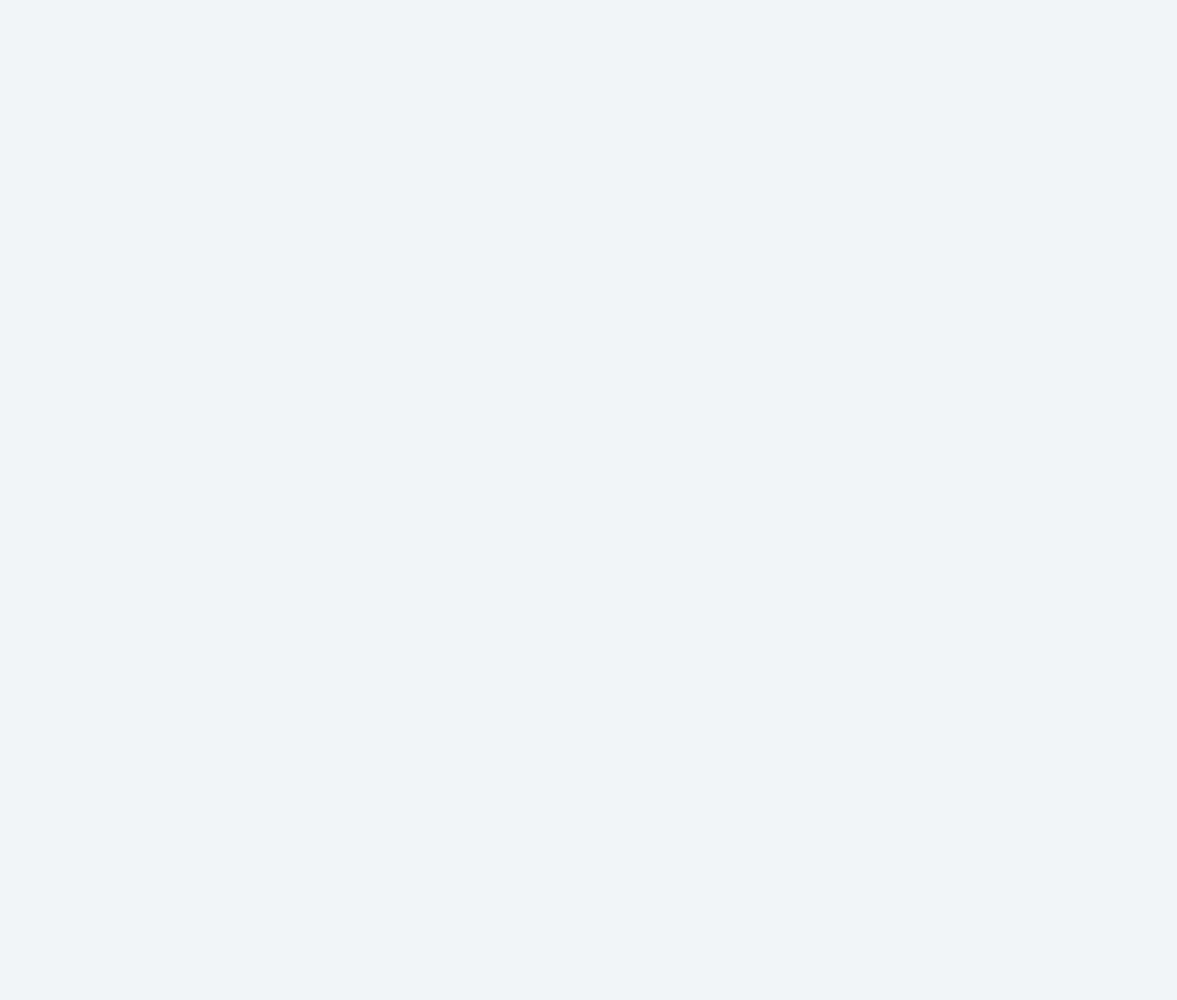
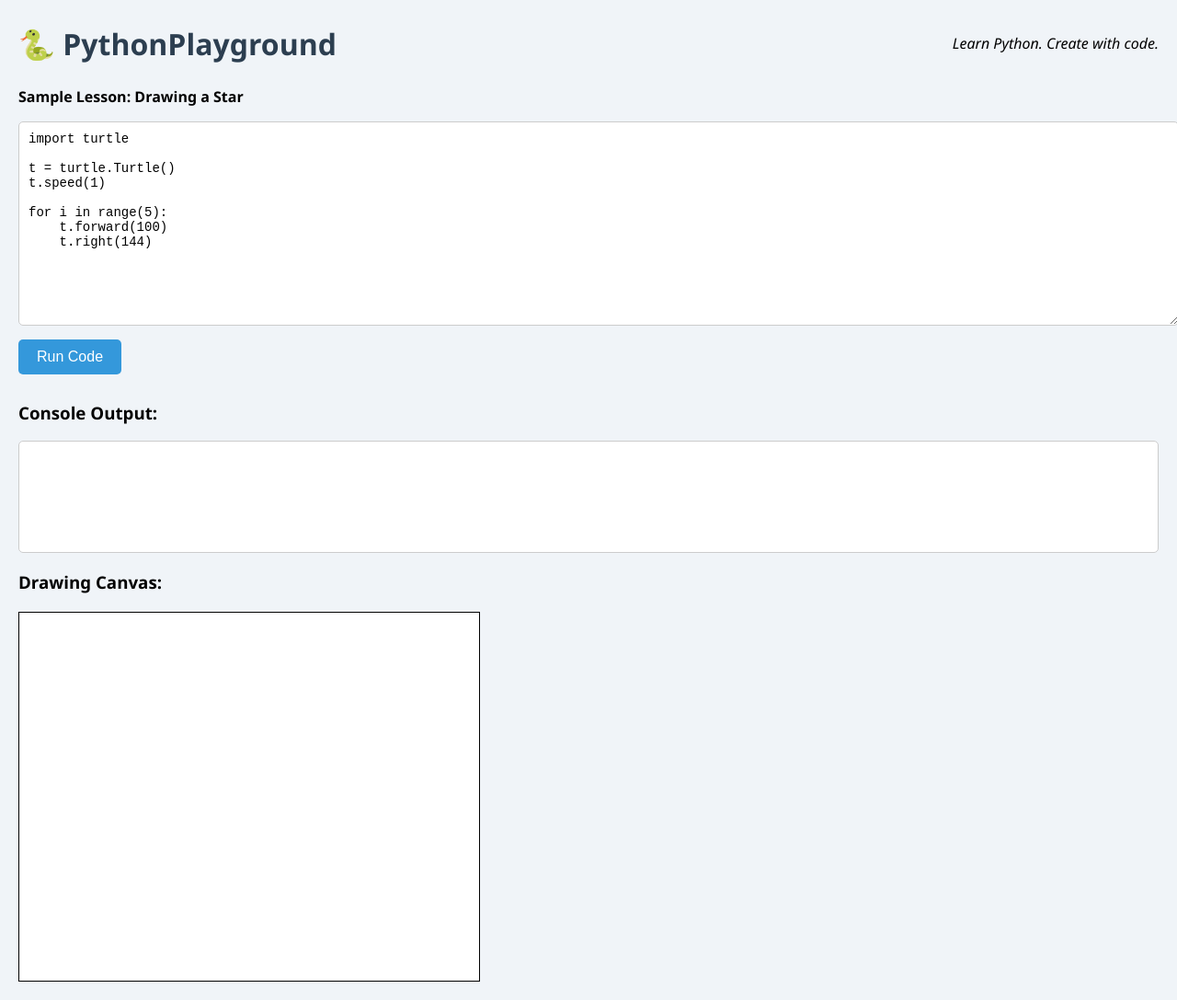
Before and after one commit to Teacherc4k/pythonplayground, a plain HTML site: page index.html in a window 1280 px wide. Shown: the whole page at 92% size. Before the commit the page ends 800 px from the top, so only its background shows below. Drawn offline with Linux system fonts and the light colour scheme.

Commit message:
Update index.html

```diff
--- a/index.html
+++ b/index.html
@@ -37,4 +37,94 @@
       padding: 10px 20px;
       font-size: 16px;
       margin: 10px 0;
-      background: #349
+      background: #3498db;
+      color: white;
+      border: none;
+      border-radius: 5px;
+      cursor: pointer;
+    }
+    #output {
+      border: 1px solid #ccc;
+      background: #fff;
+      padding: 10px;
+      height: 100px;
+      overflow-y: auto;
+      border-radius: 5px;
+    }
+    canvas {
+      border: 1px solid black;
+      background-color: white;
+      display: block;
+      margin-top: 20px;
+    }
+  </style>
+  <script src="https://cdn.jsdelivr.net/npm/skulpt@1.2.0/skulpt.min.js"></script>
+  <script src="https://cdn.jsdelivr.net/npm/skulpt@1.2.0/skulpt-stdlib.js"></script>
+</head>
+<body>
+  <div class="brand">
+    <h1>🐍 PythonPlayground</h1>
+    <p><em>Learn Python. Create with code.</em></p>
+  </div>
+
+  <div class="editor">
+    <p><strong>Sample Lesson: Drawing a Star</strong></p>
+    <textarea id="yourcode">
+import turtle
+
+t = turtle.Turtle()
+t.speed(1)
+
+for i in range(5):
+    t.forward(100)
+    t.right(144)
+    </textarea>
+    <br>
+    <button onclick="runCode()">Run Code</button>
+    <h3>Console Output:</h3>
+    <div id="output"></div>
+    <h3>Drawing Canvas:</h3>
+    <div id="mycanvas">
+      <canvas id="skulpt_canvas" width="500" height="400"></canvas>
+    </div>
+  </div>
+
+  <script>
+    function outf(text) {
+      let output = document.getElementById("output");
+      output.innerHTML += text + "<br>";
+    }
+
+    function builtinRead(x) {
+      if (Sk.builtinFiles === undefined || Sk.builtinFiles["files"][x] === undefined)
+        throw "File not found: '" + x + "'";
+      return Sk.builtinFiles["files"][x];
+    }
+
+    function runCode() {
+      let prog = document.getElementById("yourcode").value;
+      let canvasDiv = document.getElementById("mycanvas");
+      canvasDiv.innerHTML = '<canvas id="skulpt_canvas" width="500" height="400"></canvas>';
+      let output = document.getElementById("output");
+      output.innerHTML = '';
+
+      Sk.configure({
+        output: outf,
+        read: builtinRead,
+        inputfun: () => window.prompt("Input:"),
+        inputfunTakesPrompt: true,
+        turtle: {
+          canvas: canvasDiv,
+          width: 500,
+          height: 400
+        }
+      });
+
+      Sk.misceval.asyncToPromise(() => Sk.importMainWithBody("<stdin>", false, prog, true))
+        .catch(err => {
+          output.innerHTML = '<span style="color: red;">' + err.toString() + '</span>';
+        });
+    }
+  </script>
+</body>
+</html>
```
